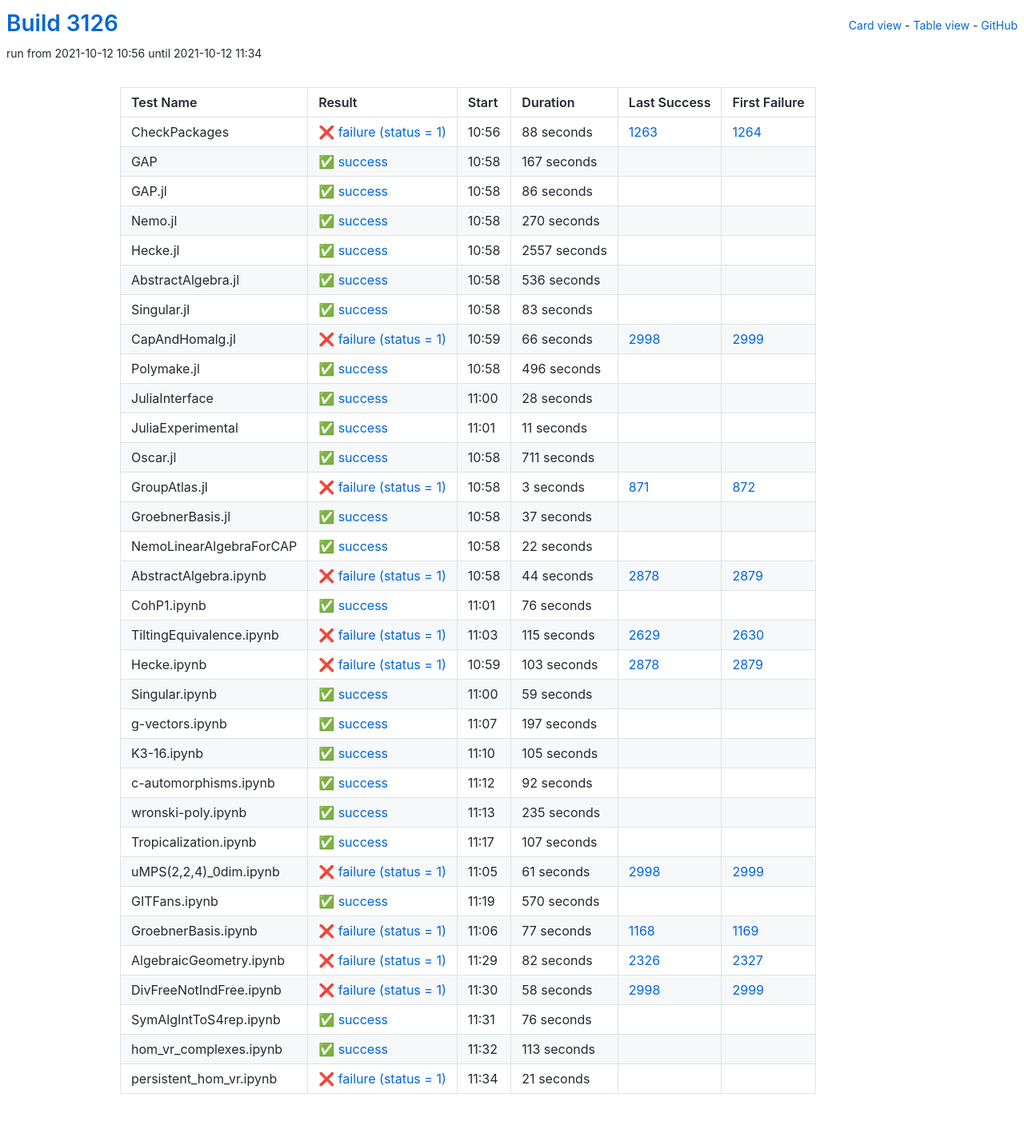
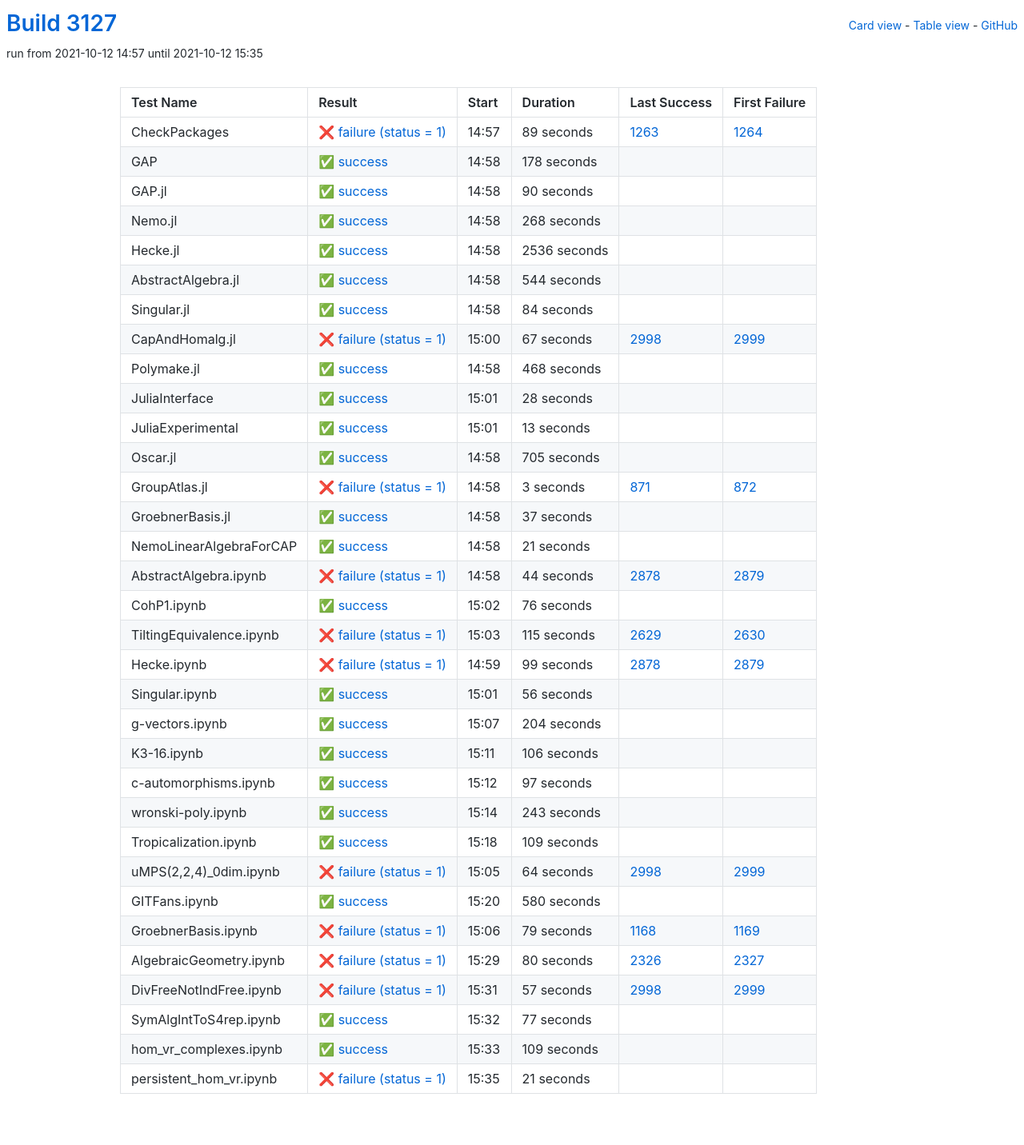
Before and after one commit to oscar-system/oscar-ci-status-stable, a Jekyll site: the page built from table.html, in a window 1280 px wide. Shown: the whole page at 80% size. Built offline with Jekyll 4.4.1, drawn with Linux system fonts in a browser that asks for light colours.

Commit message:
Build #3127

```diff
--- a/_data/ci.yml
+++ b/_data/ci.yml
@@ -1,6 +1,6 @@
 ---
-build: 3126
-build_url: https://oscarci.mathematik.uni-kl.de/job/oscar-stable/3126/
+build: 3127
+build_url: https://oscarci.mathematik.uni-kl.de/job/oscar-stable/3127/
 job: oscar-stable
 organization: oscar-system
 repo: oscar-ci-status-stable
@@ -8,116 +8,116 @@ repourl: https://github.com/oscar-system/oscar-ci-status-stable
 tests:
 - name: CheckPackages
   id: checkpackages
-  log: https://oscarci.mathematik.uni-kl.de/job/oscar-stable/3126/artifact/logs/build-3126/CheckPackages.log
-  start: 2021-10-12 10:56
+  log: https://oscarci.mathematik.uni-kl.de/job/oscar-stable/3127/artifact/logs/build-3127/CheckPackages.log
+  start: 2021-10-12 14:57
   success: false
   exitcode: 1
   status: failure
-  duration: 88
+  duration: 89
   last_success: 1263
   last_success_url: https://oscarci.mathematik.uni-kl.de/job/oscar-stable/1263/
   first_failure: 1264
   first_failure_url: https://oscarci.mathematik.uni-kl.de/job/oscar-stable/1264/
 - name: GAP
   id: gap
-  log: https://oscarci.mathematik.uni-kl.de/job/oscar-stable/3126/artifact/logs/build-3126/GAP.log
-  start: 2021-10-12 10:58
+  log: https://oscarci.mathematik.uni-kl.de/job/oscar-stable/3127/artifact/logs/build-3127/GAP.log
+  start: 2021-10-12 14:58
   success: true
   exitcode: 0
   status: success
-  duration: 167
+  duration: 178
   last_success: false
   last_success_url:
   first_failure: false
   first_failure_url:
 - name: GAP.jl
   id: gap-jl
-  log: https://oscarci.mathematik.uni-kl.de/job/oscar-stable/3126/artifact/logs/build-3126/GAP.jl.log
-  start: 2021-10-12 10:58
+  log: https://oscarci.mathematik.uni-kl.de/job/oscar-stable/3127/artifact/logs/build-3127/GAP.jl.log
+  start: 2021-10-12 14:58
   success: true
   exitcode: 0
   status: success
-  duration: 86
+  duration: 90
   last_success: false
   last_success_url:
   first_failure: false
   first_failure_url:
 - name: Nemo.jl
   id: nemo-jl
-  log: https://oscarci.mathematik.uni-kl.de/job/oscar-stable/3126/artifact/logs/build-3126/Nemo.jl.log
-  start: 2021-10-12 10:58
+  log: https://oscarci.mathematik.uni-kl.de/job/oscar-stable/3127/artifact/logs/build-3127/Nemo.jl.log
+  start: 2021-10-12 14:58
   success: true
   exitcode: 0
   status: success
-  duration: 270
+  duration: 268
   last_success: false
   last_success_url:
   first_failure: false
   first_failure_url:
 - name: Hecke.jl
   id: hecke-jl
-  log: https://oscarci.mathematik.uni-kl.de/job/oscar-stable/3126/artifact/logs/build-3126/Hecke.jl.log
-  start: 2021-10-12 10:58
+  log: https://oscarci.mathematik.uni-kl.de/job/oscar-stable/3127/artifact/logs/build-3127/Hecke.jl.log
+  start: 2021-10-12 14:58
   success: true
   exitcode: 0
   status: success
-  duration: 2557
+  duration: 2536
   last_success: false
   last_success_url:
   first_failure: false
   first_failure_url:
 - name: AbstractAlgebra.jl
   id: abstractalgebra-jl
-  log: https://oscarci.mathematik.uni-kl.de/job/oscar-stable/3126/artifact/logs/build-3126/AbstractAlgebra.jl.log
-  start: 2021-10-12 10:58
+  log: https://oscarci.mathematik.uni-kl.de/job/oscar-stable/3127/artifact/logs/build-3127/AbstractAlgebra.jl.log
+  start: 2021-10-12 14:58
   success: true
   exitcode: 0
   status: success
-  duration: 536
+  duration: 544
   last_success: false
   last_success_url:
   first_failure: false
   first_failure_url:
 - name: Singular.jl
   id: singular-jl
-  log: https://oscarci.mathematik.uni-kl.de/job/oscar-stable/3126/artifact/logs/build-3126/Singular.jl.log
-  start: 2021-10-12 10:58
+  log: https://oscarci.mathematik.uni-kl.de/job/oscar-stable/3127/artifact/logs/build-3127/Singular.jl.log
+  start: 2021-10-12 14:58
   success: true
   exitcode: 0
   status: success
-  duration: 83
+  duration: 84
   last_success: false
   last_success_url:
   first_failure: false
   first_failure_url:
 - name: CapAndHomalg.jl
   id: capandhomalg-jl
-  log: https://oscarci.mathematik.uni-kl.de/job/oscar-stable/3126/artifact/logs/build-3126/CapAndHomalg.jl.log
-  start: 2021-10-12 10:59
+  log: https://oscarci.mathematik.uni-kl.de/job/oscar-stable/3127/artifact/logs/build-3127/CapAndHomalg.jl.log
+  start: 2021-10-12 15:00
   success: false
   exitcode: 1
   status: failure
-  duration: 66
+  duration: 67
   last_success: 2998
   last_success_url: https://oscarci.mathematik.uni-kl.de/job/oscar-stable/2998/
   first_failure: 2999
   first_failure_url: https://oscarci.mathematik.uni-kl.de/job/oscar-stable/2999/
 - name: Polymake.jl
   id: polymake-jl
-  log: https://oscarci.mathematik.uni-kl.de/job/oscar-stable/3126/artifact/logs/build-3126/Polymake.jl.log
-  start: 2021-10-12 10:58
+  log: https://oscarci.mathematik.uni-kl.de/job/oscar-stable/3127/artifact/logs/build-3127/Polymake.jl.log
+  start: 2021-10-12 14:58
   success: true
   exitcode: 0
   status: success
-  duration: 496
+  duration: 468
   last_success: false
   last_success_url:
   first_failure: false
   first_failure_url:
 - name: JuliaInterface
   id: juliainterface
-  log: https://oscarci.mathematik.uni-kl.de/job/oscar-stable/3126/artifact/logs/build-3126/JuliaInterface.log
-  start: 2021-10-12 11:00
+  log: https://oscarci.mathematik.uni-kl.de/job/oscar-stable/3127/artifact/logs/build-3127/JuliaInterface.log
+  start: 2021-10-12 15:01
   success: true
   exitcode: 0
   status: success
@@ -128,32 +128,32 @@ tests:
   first_failure_url:
 - name: JuliaExperimental
   id: juliaexperimental
-  log: https://oscarci.mathematik.uni-kl.de/job/oscar-stable/3126/artifact/logs/build-3126/JuliaExperimental.log
-  start: 2021-10-12 11:01
+  log: https://oscarci.mathematik.uni-kl.de/job/oscar-stable/3127/artifact/logs/build-3127/JuliaExperimental.log
+  start: 2021-10-12 15:01
   success: true
   exitcode: 0
   status: success
-  duration: 11
+  duration: 13
   last_success: false
   last_success_url:
   first_failure: false
   first_failure_url:
 - name: Oscar.jl
   id: oscar-jl
-  log: https://oscarci.mathematik.uni-kl.de/job/oscar-stable/3126/artifact/logs/build-3126/Oscar.jl.log
-  start: 2021-10-12 10:58
+  log: https://oscarci.mathematik.uni-kl.de/job/oscar-stable/3127/artifact/logs/build-3127/Oscar.jl.log
+  start: 2021-10-12 14:58
   success: true
   exitcode: 0
   status: success
-  duration: 711
+  duration: 705
   last_success: false
   last_success_url:
   first_failure: false
   first_failure_url:
 - name: GroupAtlas.jl
   id: groupatlas-jl
-  log: https://oscarci.mathematik.uni-kl.de/job/oscar-stable/3126/artifact/logs/build-3126/GroupAtlas.jl.log
-  start: 2021-10-12 10:58
+  log: https://oscarci.mathematik.uni-kl.de/job/oscar-stable/3127/artifact/logs/build-3127/GroupAtlas.jl.log
+  start: 2021-10-12 14:58
   success: false
   exitcode: 1
   status: failure
@@ -164,8 +164,8 @@ tests:
   first_failure_url: https://oscarci.mathematik.uni-kl.de/job/oscar-stable/872/
 - name: GroebnerBasis.jl
   id: groebnerbasis-jl
-  log: https://oscarci.mathematik.uni-kl.de/job/oscar-stable/3126/artifact/logs/build-3126/GroebnerBasis.jl.log
-  start: 2021-10-12 10:58
+  log: https://oscarci.mathematik.uni-kl.de/job/oscar-stable/3127/artifact/logs/build-3127/GroebnerBasis.jl.log
+  start: 2021-10-12 14:58
   success: true
   exitcode: 0
   status: success
@@ -176,20 +176,20 @@ tests:
   first_failure_url:
 - name: NemoLinearAlgebraForCAP
   id: nemolinearalgebraforcap
-  log: https://oscarci.mathematik.uni-kl.de/job/oscar-stable/3126/artifact/logs/build-3126/NemoLinearAlgebraForCAP.log
-  start: 2021-10-12 10:58
+  log: https://oscarci.mathematik.uni-kl.de/job/oscar-stable/3127/artifact/logs/build-3127/NemoLinearAlgebraForCAP.log
+  start: 2021-10-12 14:58
   success: true
   exitcode: 0
   status: success
-  duration: 22
+  duration: 21
   last_success: false
   last_success_url:
   first_failure: false
   first_failure_url:
 - name: AbstractAlgebra.ipynb
   id: abstractalgebra-ipynb
-  log: https://oscarci.mathematik.uni-kl.de/job/oscar-stable/3126/artifact/logs/build-3126/AbstractAlgebra.ipynb.log
-  start: 2021-10-12 10:58
+  log: https://oscarci.mathematik.uni-kl.de/job/oscar-stable/3127/artifact/logs/build-3127/AbstractAlgebra.ipynb.log
+  start: 2021-10-12 14:58
   success: false
   exitcode: 1
   status: failure
@@ -200,8 +200,8 @@ tests:
   first_failure_url: https://oscarci.mathematik.uni-kl.de/job/oscar-stable/2879/
 - name: CohP1.ipynb
   id: cohp1-ipynb
-  log: https://oscarci.mathematik.uni-kl.de/job/oscar-stable/3126/artifact/logs/build-3126/CohP1.ipynb.log
-  start: 2021-10-12 11:01
+  log: https://oscarci.mathematik.uni-kl.de/job/oscar-stable/3127/artifact/logs/build-3127/CohP1.ipynb.log
+  start: 2021-10-12 15:02
   success: true
   exitcode: 0
   status: success
@@ -212,8 +212,8 @@ tests:
   first_failure_url:
 - name: TiltingEquivalence.ipynb
   id: tiltingequivalence-ipynb
-  log: https://oscarci.mathematik.uni-kl.de/job/oscar-stable/3126/artifact/logs/build-3126/TiltingEquivalence.ipynb.log
-  start: 2021-10-12 11:03
+  log: https://oscarci.mathematik.uni-kl.de/job/oscar-stable/3127/artifact/logs/build-3127/TiltingEquivalence.ipynb.log
+  start: 2021-10-12 15:03
   success: false
   exitcode: 1
   status: failure
@@ -224,176 +224,176 @@ tests:
   first_failure_url: https://oscarci.mathematik.uni-kl.de/job/oscar-stable/2630/
 - name: Hecke.ipynb
   id: hecke-ipynb
-  log: https://oscarci.mathematik.uni-kl.de/job/oscar-stable/3126/artifact/logs/build-3126/Hecke.ipynb.log
-  start: 2021-10-12 10:59
+  log: https://oscarci.mathematik.uni-kl.de/job/oscar-stable/3127/artifact/logs/build-3127/Hecke.ipynb.log
+  start: 2021-10-12 14:59
   success: false
   exitcode: 1
   status: failure
-  duration: 103
+  duration: 99
   last_success: 2878
   last_success_url: https://oscarci.mathematik.uni-kl.de/job/oscar-stable/2878/
   first_failure: 2879
   first_failure_url: https://oscarci.mathematik.uni-kl.de/job/oscar-stable/2879/
 - name: Singular.ipynb
   id: singular-ipynb
-  log: https://oscarci.mathematik.uni-kl.de/job/oscar-stable/3126/artifact/logs/build-3126/Singular.ipynb.log
-  start: 2021-10-12 11:00
+  log: https://oscarci.mathematik.uni-kl.de/job/oscar-stable/3127/artifact/logs/build-3127/Singular.ipynb.log
+  start: 2021-10-12 15:01
   success: true
   exitcode: 0
   status: success
-  duration: 59
+  duration: 56
   last_success: false
   last_success_url:
   first_failure: false
   first_failure_url:
 - name: g-vectors.ipynb
   id: g-vectors-ipynb
-  log: https://oscarci.mathematik.uni-kl.de/job/oscar-stable/3126/artifact/logs/build-3126/g-vectors.ipynb.log
-  start: 2021-10-12 11:07
+  log: https://oscarci.mathematik.uni-kl.de/job/oscar-stable/3127/artifact/logs/build-3127/g-vectors.ipynb.log
+  start: 2021-10-12 15:07
   success: true
   exitcode: 0
   status: success
-  duration: 197
+  duration: 204
   last_success: false
   last_success_url:
   first_failure: false
   first_failure_url:
 - name: K3-16.ipynb
   id: k3-16-ipynb
-  log: https://oscarci.mathematik.uni-kl.de/job/oscar-stable/3126/artifact/logs/build-3126/K3-16.ipynb.log
-  start: 2021-10-12 11:10
+  log: https://oscarci.mathematik.uni-kl.de/job/oscar-stable/3127/artifact/logs/build-3127/K3-16.ipynb.log
+  start: 2021-10-12 15:11
   success: true
   exitcode: 0
   status: success
-  duration: 105
+  duration: 106
   last_success: false
   last_success_url:
   first_failure: false
   first_failure_url:
 - name: c-automorphisms.ipynb
   id: c-automorphisms-ipynb
-  log: https://oscarci.mathematik.uni-kl.de/job/oscar-stable/3126/artifact/logs/build-3126/c-automorphisms.ipynb.log
-  start: 2021-10-12 11:12
+  log: https://oscarci.mathematik.uni-kl.de/job/oscar-stable/3127/artifact/logs/build-3127/c-automorphisms.ipynb.log
+  start: 2021-10-12 15:12
   success: true
   exitcode: 0
   status: success
-  duration: 92
+  duration: 97
   last_success: false
   last_success_url:
   first_failure: false
   first_failure_url:
 - name: wronski-poly.ipynb
   id: wronski-poly-ipynb
-  log: https://oscarci.mathematik.uni-kl.de/job/oscar-stable/3126/artifact/logs/build-3126/wronski-poly.ipynb.log
-  start: 2021-10-12 11:13
+  log: https://oscarci.mathematik.uni-kl.de/job/oscar-stable/3127/artifact/logs/build-3127/wronski-poly.ipynb.log
+  start: 2021-10-12 15:14
   success: true
   exitcode: 0
   status: success
-  duration: 235
+  duration: 243
   last_success: false
   last_success_url:
   first_failure: false
   first_failure_url:
 - name: Tropicalization.ipynb
   id: tropicalization-ipynb
-  log: https://oscarci.mathematik.uni-kl.de/job/oscar-stable/3126/artifact/logs/build-3126/Tropicalization.ipynb.log
-  start: 2021-10-12 11:17
+  log: https://oscarci.mathematik.uni-kl.de/job/oscar-stable/3127/artifact/logs/build-3127/Tropicalization.ipynb.log
+  start: 2021-10-12 15:18
   success: true
   exitcode: 0
   status: success
-  duration: 107
+  duration: 109
   last_success: false
   last_success_url:
   first_failure: false
   first_failure_url:
 - name: uMPS(2,2,4)_0dim.ipynb
   id: umps-2-2-4-0dim-ipynb
-  log: https://oscarci.mathematik.uni-kl.de/job/oscar-stable/3126/artifact/logs/build-3126/uMPS-2-2-4-_0dim.ipynb.log
-  start: 2021-10-12 11:05
+  log: https://oscarci.mathematik.uni-kl.de/job/oscar-stable/3127/artifact/logs/build-3127/uMPS-2-2-4-_0dim.ipynb.log
+  start: 2021-10-12 15:05
   success: false
   exitcode: 1
   status: failure
-  duration: 61
+  duration: 64
   last_success: 2998
   last_success_url: https://oscarci.mathematik.uni-kl.de/job/oscar-stable/2998/
   first_failure: 2999
   first_failure_url: https://oscarci.mathematik.uni-kl.de/job/oscar-stable/2999/
 - name: GITFans.ipynb
   id: gitfans-ipynb
-  log: https://oscarci.mathematik.uni-kl.de/job/oscar-stable/3126/artifact/logs/build-3126/GITFans.ipynb.log
-  start: 2021-10-12 11:19
+  log: https://oscarci.mathematik.uni-kl.de/job/oscar-stable/3127/artifact/logs/build-3127/GITFans.ipynb.log
+  start: 2021-10-12 15:20
   success: true
   exitcode: 0
   status: success
-  duration: 570
+  duration: 580
   last_success: false
   last_success_url:
   first_failure: false
   first_failure_url:
 - name: GroebnerBasis.ipynb
   id: groebnerbasis-ipynb
-  log: https://oscarci.mathematik.uni-kl.de/job/oscar-stable/3126/artifact/logs/build-3126/GroebnerBasis.ipynb.log
-  start: 2021-10-12 11:06
+  log: https://oscarci.mathematik.uni-kl.de/job/oscar-stable/3127/artifact/logs/build-3127/GroebnerBasis.ipynb.log
+  start: 2021-10-12 15:06
   success: false
   exitcode: 1
   status: failure
-  duration: 77
+  duration: 79
   last_success: 1168
   last_success_url: https://oscarci.mathematik.uni-kl.de/job/oscar-stable/1168/
   first_failure: 1169
   first_failure_url: https://oscarci.mathematik.uni-kl.de/job/oscar-stable/1169/
 - name: AlgebraicGeometry.ipynb
   id: algebraicgeometry-ipynb
-  log: https://oscarci.mathematik.uni-kl.de/job/oscar-stable/3126/artifact/logs/build-3126/AlgebraicGeometry.ipynb.log
-  start: 2021-10-12 11:29
+  log: https://oscarci.mathematik.uni-kl.de/job/oscar-stable/3127/artifact/logs/build-3127/AlgebraicGeometry.ipynb.log
+  start: 2021-10-12 15:29
   success: false
   exitcode: 1
   status: failure
-  duration: 82
+  duration: 80
   last_success: 2326
   last_success_url: https://oscarci.mathematik.uni-kl.de/job/oscar-stable/2326/
   first_failure: 2327
   first_failure_url: https://oscarci.mathematik.uni-kl.de/job/oscar-stable/2327/
 - name: DivFreeNotIndFree.ipynb
   id: divfreenotindfree-ipynb
-  log: https://oscarci.mathematik.uni-kl.de/job/oscar-stable/3126/artifact/logs/build-3126/DivFreeNotIndFree.ipynb.log
-  start: 2021-10-12 11:30
+  log: https://oscarci.mathematik.uni-kl.de/job/oscar-stable/3127/artifact/logs/build-3127/DivFreeNotIndFree.ipynb.log
+  start: 2021-10-12 15:31
   success: false
   exitcode: 1
   status: failure
-  duration: 58
+  duration: 57
   last_success: 2998
   last_success_url: https://oscarci.mathematik.uni-kl.de/job/oscar-stable/2998/
   first_failure: 2999
   first_failure_url: https://oscarci.mathematik.uni-kl.de/job/oscar-stable/2999/
 - name: SymAlgIntToS4rep.ipynb
   id: symalginttos4rep-ipynb
-  log: https://oscarci.mathematik.uni-kl.de/job/oscar-stable/3126/artifact/logs/build-3126/SymAlgIntToS4rep.ipynb.log
-  start: 2021-10-12 11:31
+  log: https://oscarci.mathematik.uni-kl.de/job/oscar-stable/3127/artifact/logs/build-3127/SymAlgIntToS4rep.ipynb.log
+  start: 2021-10-12 15:32
   success: true
   exitcode: 0
   status: success
-  duration: 76
+  duration: 77
   last_success: false
   last_success_url:
   first_failure: false
   first_failure_url:
 - name: hom_vr_complexes.ipynb
   id: hom-vr-complexes-ipynb
-  log: https://oscarci.mathematik.uni-kl.de/job/oscar-stable/3126/artifact/logs/build-3126/hom_vr_complexes.ipynb.log
-  start: 2021-10-12 11:32
+  log: https://oscarci.mathematik.uni-kl.de/job/oscar-stable/3127/artifact/logs/build-3127/hom_vr_complexes.ipynb.log
+  start: 2021-10-12 15:33
   success: true
   exitcode: 0
   status: success
-  duration: 113
+  duration: 109
   last_success: false
   last_success_url:
   first_failure: false
   first_failure_url:
 - name: persistent_hom_vr.ipynb
   id: persistent-hom-vr-ipynb
-  log: https://oscarci.mathematik.uni-kl.de/job/oscar-stable/3126/artifact/logs/build-3126/persistent_hom_vr.ipynb.log
-  start: 2021-10-12 11:34
+  log: https://oscarci.mathematik.uni-kl.de/job/oscar-stable/3127/artifact/logs/build-3127/persistent_hom_vr.ipynb.log
+  start: 2021-10-12 15:35
   success: false
   exitcode: 1
   status: failure
```
Also changed, not shown: README.md.
